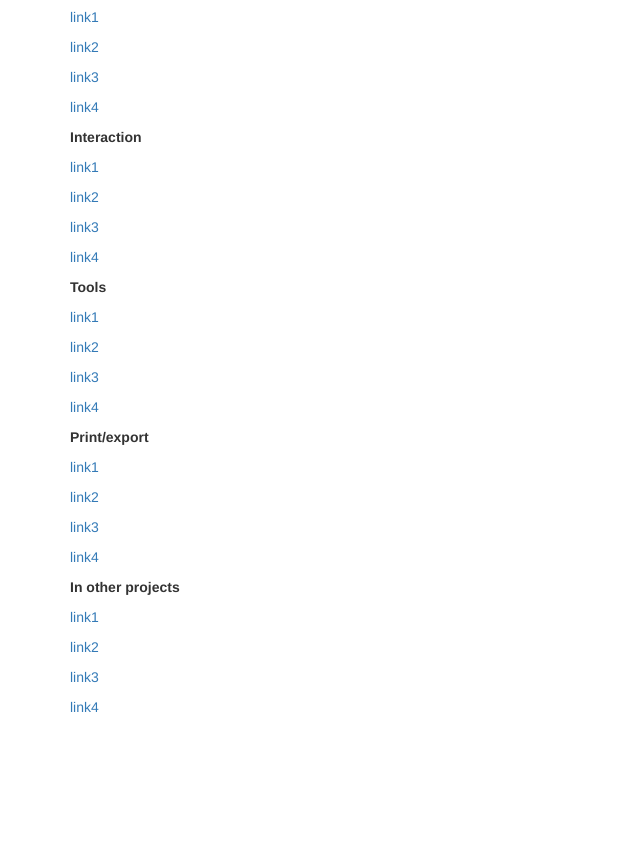
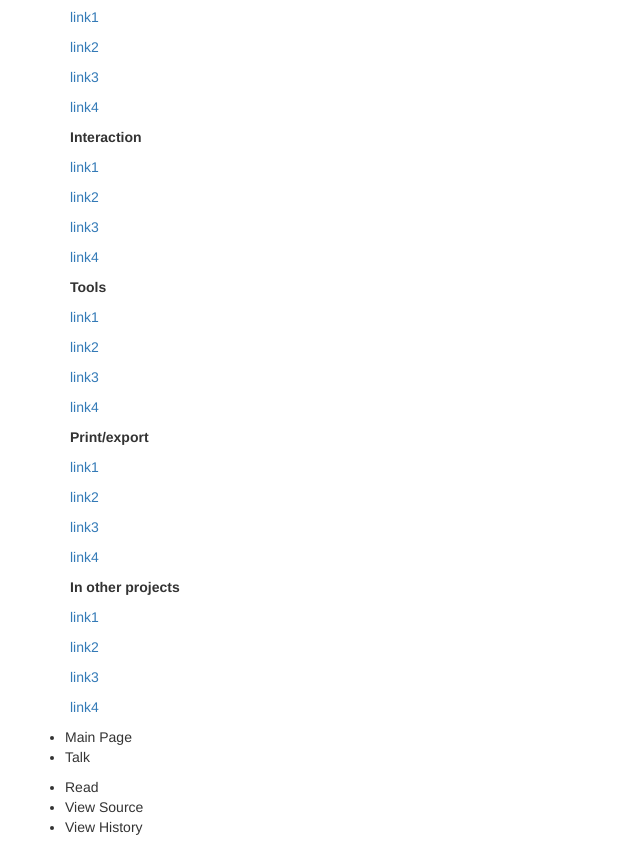
Before and after one commit to bellavanillo/wiki, a plain HTML site: page index.html in a window 1280 px wide. Shown: the part 44-892 px from the top of the page, without its empty margins (0-640 px from the left). Before the commit the page ends 800 px from the top, so only its background shows below. Drawn offline with Linux system fonts and the light colour scheme.

Commit message:
add content to lef_pane html element in the index.html file.

```diff
--- a/index.html
+++ b/index.html
@@ -43,6 +43,16 @@
           <div class="row" id="main">
 
             <div class="row" id="tab_menu">
+              <ul>
+                <li>Main Page</li>
+                <li>Talk</li>
+              </ul>
+              <ul>
+                <li>Read</li>
+                <li>View Source</li>
+                <li>View History</li>
+              </ul>
+
             </div>
             <div class="row" id="welcome">
             </div>
```
